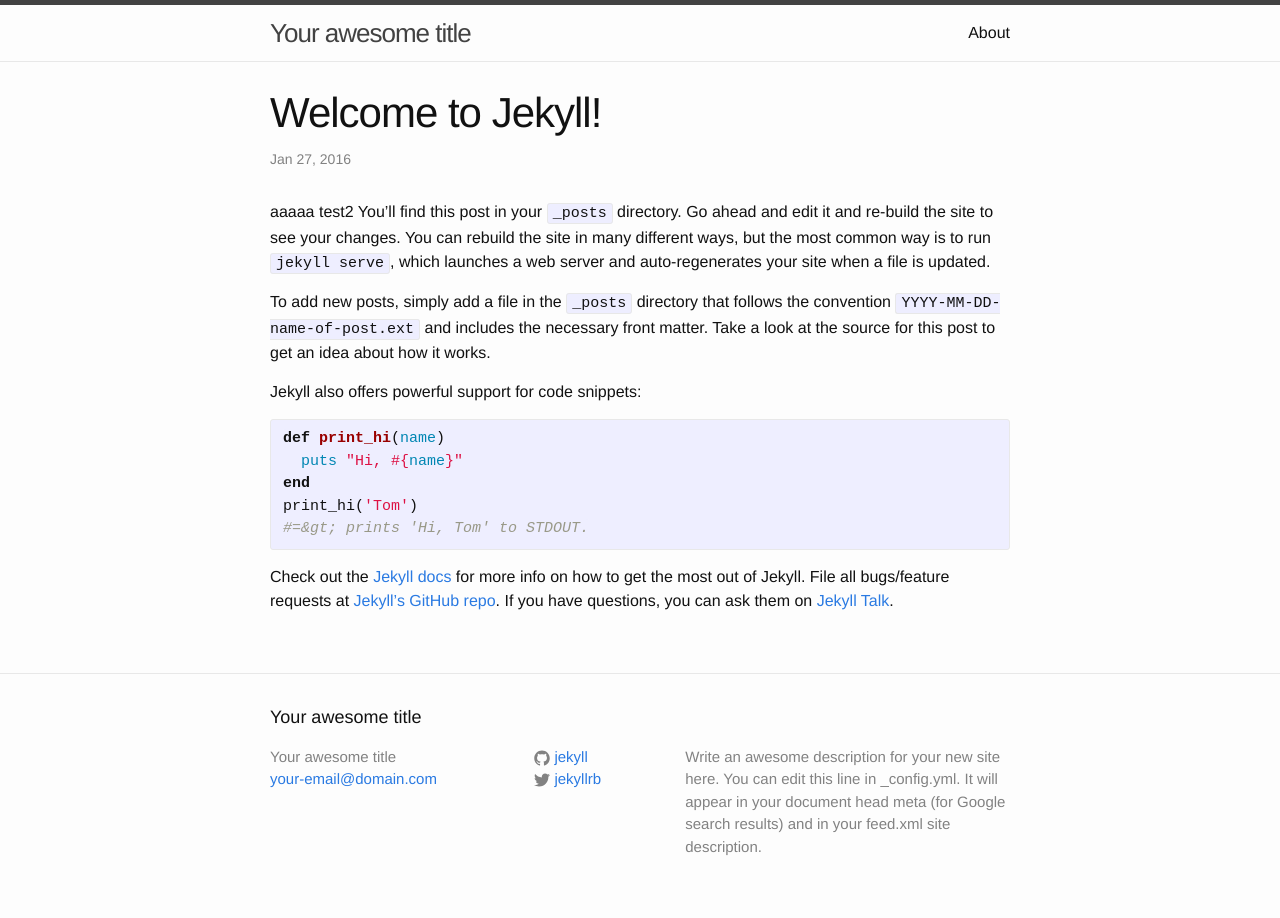
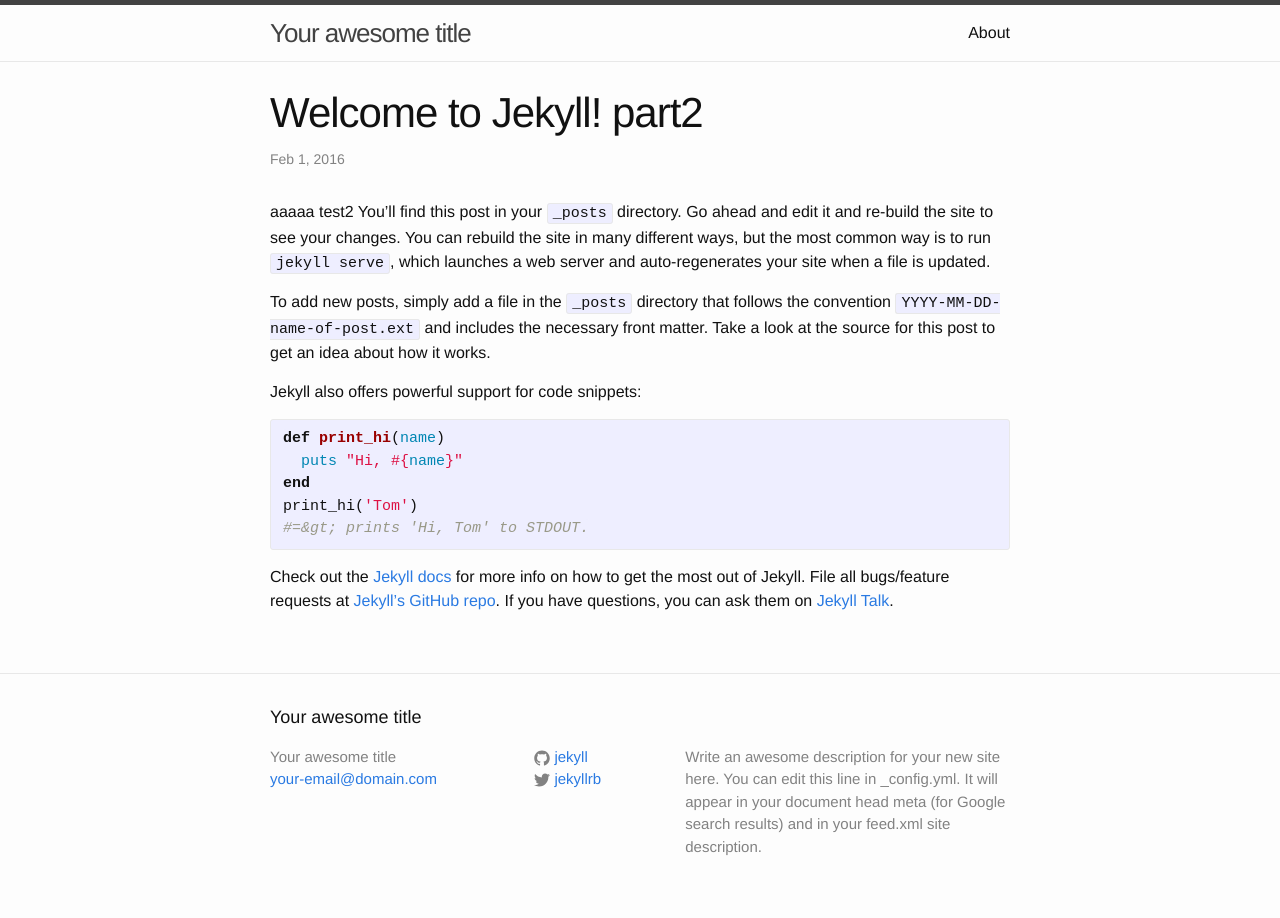
Before and after one commit to bigplants/jekyll_trial, a Jekyll site: the page built from _posts/2016-01-27-welcome-to-jekyll.markdown, in a window 1280 px wide. Built offline with Jekyll 4.4.1, drawn with Linux system fonts in a browser that asks for light colours.

Commit message:
Updated '/_posts/2016-01-27-welcome-to-jekyll.markdown' via CloudCannon

```diff
--- a/_posts/2016-01-27-welcome-to-jekyll.markdown
+++ b/_posts/2016-01-27-welcome-to-jekyll.markdown
@@ -1,7 +1,7 @@
 ---
 layout: post
-title:  "Welcome to Jekyll!"
-date:   2016-01-27 11:55:00 +0900
+title:  "Welcome to Jekyll! part2"
+date:   2016-02-01 11:55:00 +0900
 categories: jekyll update
 ---
 
```
